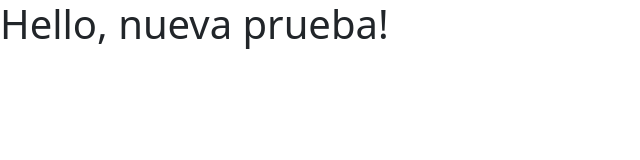
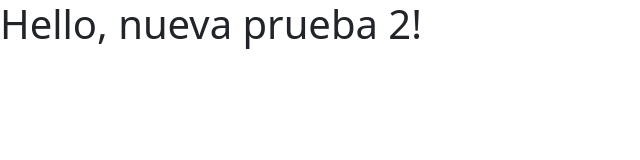
Before and after one commit to Raulsalvatestebaranz/code-space-induction-test, a plain HTML site: page index.html in a window 1280 px wide. Shown: the full height of the page, 0-640 px from the left. Drawn offline with nearby package versions, Linux system fonts and the light colour scheme.

Commit message:
Update index.html

```diff
--- a/index.html
+++ b/index.html
@@ -7,7 +7,7 @@
     <link href="https://cdn.jsdelivr.net/npm/bootstrap@5.2.3/dist/css/bootstrap.min.css" rel="stylesheet" integrity="sha384-rbsA2VBKQhggwzxH7pPCaAqO46MgnOM80zW1RWuH61DGLwZJEdK2Kadq2F9CUG65" crossorigin="anonymous">
   </head>
   <body>
-    <h1>Hello, nueva prueba!</h1>
+    <h1>Hello, nueva prueba 2!</h1>
 
 
 	  <!-- Popper (positioning) and Bootstrap JS for dropdowns / modals.
```
